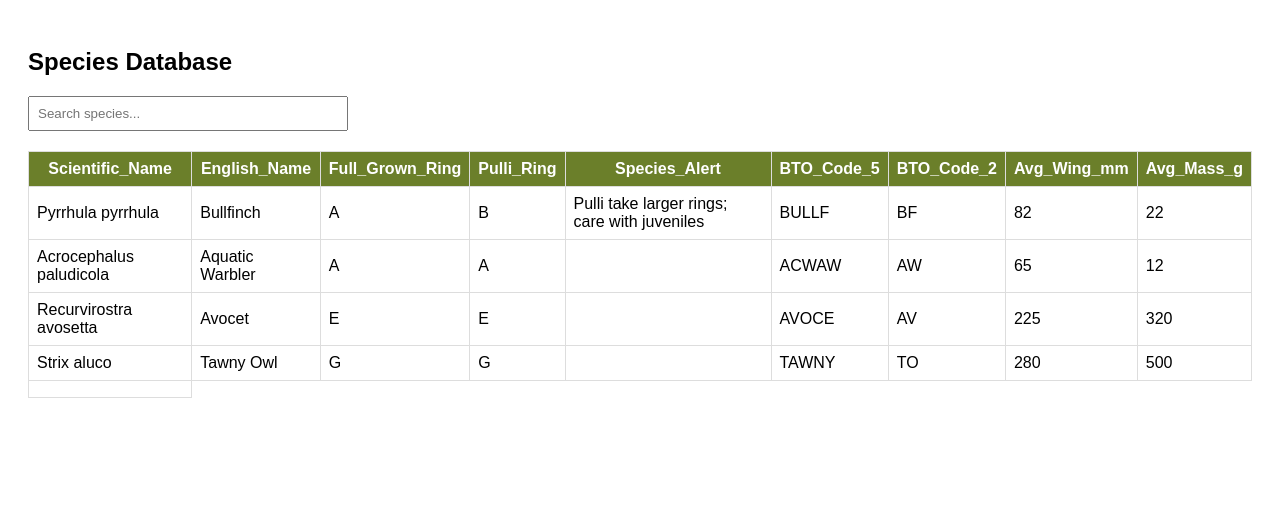
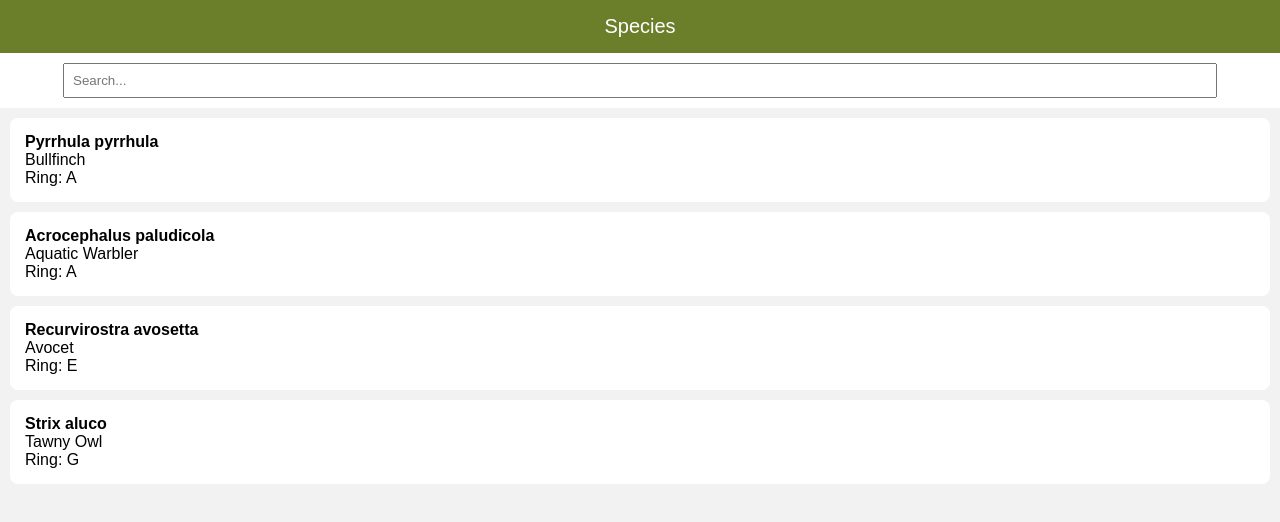
Before and after one commit to buteobea/ringing-reference-app, a plain HTML site: page index.html in a window 1280 px wide. Drawn offline with nearby package versions, Linux system fonts and the light colour scheme.

Commit message:
Refactor index.html for improved layout and search

```diff
--- a/index.html
+++ b/index.html
@@ -1,63 +1,132 @@
 <!DOCTYPE html>
 <html>
 <head>
-  <meta charset="UTF-8">
-  <title>Ringing Reference App</title>
-  <script src="https://cdn.jsdelivr.net/npm/papaparse@5.4.1/papaparse.min.js"></script>
-  <style>
-    body { font-family: Arial; padding: 20px; }
-    input { padding: 8px; width: 300px; margin-bottom: 20px; }
-    table { border-collapse: collapse; width: 100%; }
-    th, td { border: 1px solid #ddd; padding: 8px; }
-    th { background-color: #6b7f2a; color: white; }
-  </style>
+<meta charset="UTF-8">
+<title>Ringing Reference</title>
+<script src="https://cdn.jsdelivr.net/npm/papaparse@5.4.1/papaparse.min.js"></script>
+
+<style>
+body {
+  font-family: Arial;
+  margin: 0;
+  background: #f2f2f2;
+}
+
+header {
+  background: #6b7f2a;
+  color: white;
+  padding: 15px;
+  text-align: center;
+  font-size: 20px;
+}
+
+.search {
+  padding: 10px;
+  text-align: center;
+  background: white;
+}
+
+.search input {
+  width: 90%;
+  padding: 8px;
+}
+
+.card {
+  background: white;
+  margin: 10px;
+  padding: 15px;
+  border-radius: 8px;
+  cursor: pointer;
+}
+
+.card:hover {
+  background: #e8e8e8;
+}
+
+.detail {
+  display: none;
+  padding: 15px;
+}
+
+.back {
+  color: #6b7f2a;
+  cursor: pointer;
+  margin-bottom: 10px;
+}
+</style>
 </head>
+
 <body>
 
-<h2>Species Database</h2>
+<header>Species</header>
 
-<input type="text" id="search" placeholder="Search species..." onkeyup="filterTable()">
+<div class="search">
+<input type="text" id="search" placeholder="Search..." onkeyup="filterSpecies()">
+</div>
 
-<table id="speciesTable">
-  <thead></thead>
-  <tbody></tbody>
-</table>
+<div id="list"></div>
+<div id="detail" class="detail"></div>
 
 <script>
+let speciesData = [];
+
 Papa.parse("data/species.csv", {
   download: true,
   header: true,
   complete: function(results) {
-    let table = document.getElementById("speciesTable");
-    let thead = table.querySelector("thead");
-    let tbody = table.querySelector("tbody");
-
-    let headers = results.data[0];
-    let headerRow = "<tr>";
-    Object.keys(headers).forEach(key => {
-      headerRow += "<th>" + key + "</th>";
-    });
-    headerRow += "</tr>";
-    thead.innerHTML = headerRow;
-
-    results.data.forEach(row => {
-      let tr = "<tr>";
-      Object.values(row).forEach(value => {
-        tr += "<td>" + value + "</td>";
-      });
-      tr += "</tr>";
-      tbody.innerHTML += tr;
-    });
+    speciesData = results.data;
+    renderList(speciesData);
   }
 });
 
-function filterTable() {
-  let input = document.getElementById("search").value.toLowerCase();
-  let rows = document.querySelectorAll("#speciesTable tbody tr");
+function renderList(data) {
+  let list = document.getElementById("list");
+  list.innerHTML = "";
 
-  rows.forEach(row => {
-    row.style.display = row.innerText.toLowerCase().includes(input) ? "" : "none";
+  data.forEach((sp, index) => {
+    if (!sp.Scientific_Name) return;
+
+    list.innerHTML += `
+      <div class="card" onclick="showDetail(${index})">
+        <strong>${sp.Scientific_Name}</strong><br>
+        ${sp.English_Name}<br>
+        Ring: ${sp.Full_Grown_Ring}
+      </div>
+    `;
   });
+}
+
+function showDetail(index) {
+  let sp = speciesData[index];
+  document.getElementById("list").style.display = "none";
+
+  document.getElementById("detail").innerHTML = `
+    <div class="back" onclick="goBack()">← Back</div>
+    <h2>${sp.Scientific_Name}</h2>
+    <p><strong>English name:</strong> ${sp.English_Name}</p>
+    <p><strong>Full grown ring:</strong> ${sp.Full_Grown_Ring}</p>
+    <p><strong>Pulli ring:</strong> ${sp.Pulli_Ring}</p>
+    <p><strong>Alert:</strong> ${sp.Species_Alert}</p>
+    <p><strong>BTO Code:</strong> ${sp.BTO_Code_5} (${sp.BTO_Code_2})</p>
+    <p><strong>Avg Wing:</strong> ${sp.Avg_Wing_mm} mm</p>
+    <p><strong>Avg Mass:</strong> ${sp.Avg_Mass_g} g</p>
+  `;
+
+  document.getElementById("detail").style.display = "block";
+}
+
+function goBack() {
+  document.getElementById("detail").style.display = "none";
+  document.getElementById("list").style.display = "block";
+}
+
+function filterSpecies() {
+  let value = document.getElementById("search").value.toLowerCase();
+  let filtered = speciesData.filter(sp =>
+    sp.Scientific_Name?.toLowerCase().includes(value) ||
+    sp.English_Name?.toLowerCase().includes(value)
+  );
+  renderList(filtered);
 }
 </script>
 
```
